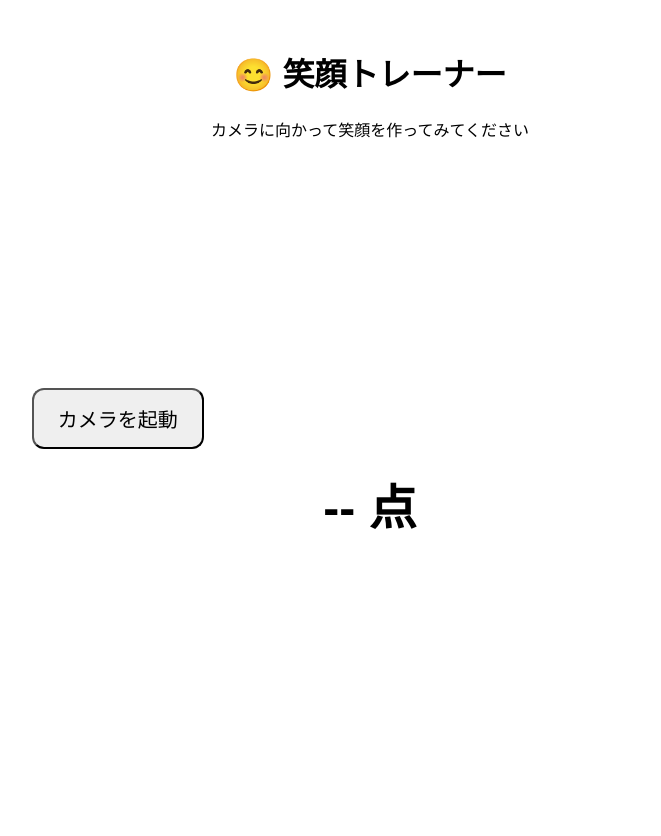
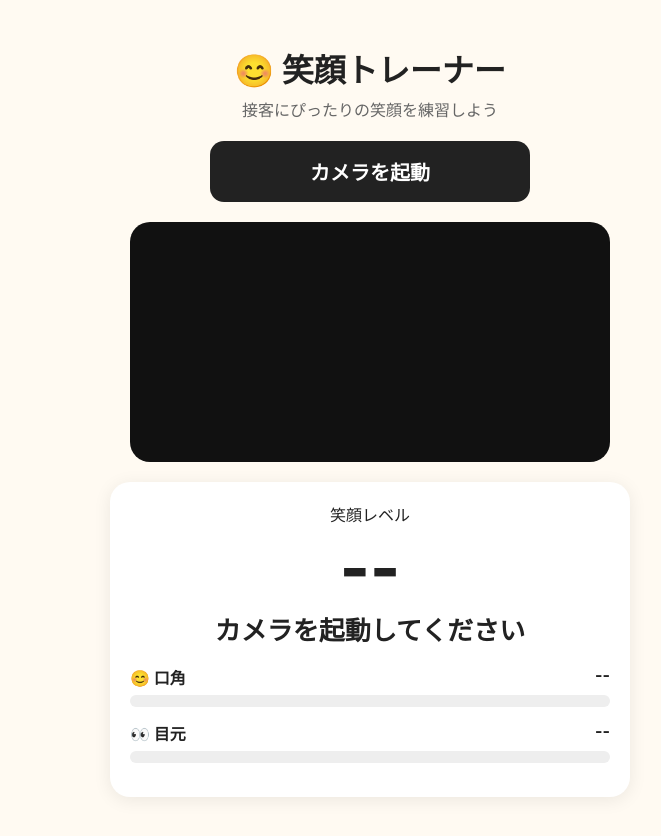
Before and after one commit to cifg1107-hue/smile-trainer-, a plain HTML site: page index.html in a window 1280 px wide. Shown: the whole page, without its empty margins (270-931 px from the left). Before the commit the page ends 800 px from the top, so only its background shows below. Drawn offline with Linux system fonts and the light colour scheme.

Commit message:
Update index.html

```diff
--- a/index.html
+++ b/index.html
@@ -1,65 +1,183 @@
 <!DOCTYPE html>
 <html lang="ja">
 <head>
-  <meta charset="UTF-8" />
-  <meta name="viewport" content="width=device-width, initial-scale=1.0" />
+  <meta charset="UTF-8">
+  <meta name="viewport" content="width=device-width, initial-scale=1.0">
   <title>笑顔トレーナー</title>
+
   <style>
+    * {
+      box-sizing: border-box;
+    }
+
     body {
-      font-family: sans-serif;
+      margin: 0;
+      padding: 24px 16px 50px;
+      font-family: -apple-system, BlinkMacSystemFont, "Hiragino Sans",
+        "Yu Gothic", sans-serif;
+      background: #fffaf2;
+      color: #222;
       text-align: center;
+    }
+
+    .container {
+      max-width: 520px;
+      margin: auto;
+    }
+
+    h1 {
+      margin-bottom: 6px;
+      font-size: 32px;
+    }
+
+    .subtitle {
+      color: #666;
+      margin-bottom: 20px;
+    }
+
+    #startButton {
+      width: 100%;
+      max-width: 320px;
+      padding: 16px;
+      border: none;
+      border-radius: 14px;
+      font-size: 20px;
+      font-weight: bold;
+      background: #222;
+      color: white;
+      cursor: pointer;
+    }
+
+    .camera-box {
+      position: relative;
+      margin: 20px auto;
+      width: 100%;
+      max-width: 480px;
+      overflow: hidden;
+      border-radius: 20px;
+      background: #111;
+    }
+
+    video {
+      display: block;
+      width: 100%;
+      transform: scaleX(-1);
+    }
+
+    .score-card {
+      background: white;
+      border-radius: 20px;
       padding: 20px;
+      margin-top: 18px;
+      box-shadow: 0 3px 18px rgba(0,0,0,0.08);
     }
-    video {
+
+    #score {
+      font-size: 64px;
+      line-height: 1;
+      font-weight: 800;
+      margin: 10px 0;
+    }
+
+    #rank {
+      font-size: 26px;
+      font-weight: bold;
+      margin-bottom: 18px;
+    }
+
+    .meter {
+      text-align: left;
+      margin: 14px 0;
+    }
+
+    .meter-row {
+      display: flex;
+      justify-content: space-between;
+      margin-bottom: 6px;
+      font-weight: bold;
+    }
+
+    .bar-bg {
       width: 100%;
-      max-width: 500px;
-      border-radius: 16px;
+      height: 12px;
+      border-radius: 10px;
+      background: #eee;
+      overflow: hidden;
+    }
+
+    .bar {
+      height: 100%;
+      width: 0%;
+      border-radius: 10px;
+      background: #333;
+      transition: width 0.15s;
+    }
+
+    #advice {
       margin-top: 20px;
+      padding: 14px;
+      background: #f5f5f5;
+      border-radius: 12px;
+      line-height: 1.6;
+      font-weight: bold;
     }
-    button {
-      font-size: 20px;
-      padding: 14px 24px;
+
+    #status {
+      margin-top: 12px;
+      color: #666;
+      font-size: 14px;
+    }
+
+    .note {
+      font-size: 12px;
+      color: #888;
       margin-top: 20px;
-      border-radius: 12px;
-    }
-    #score {
-      font-size: 48px;
-      font-weight: bold;
-      margin-top: 20px;
+      line-height: 1.5;
     }
   </style>
 </head>
+
 <body>
 
+<div class="container">
+
   <h1>😊 笑顔トレーナー</h1>
-  <p>カメラに向かって笑顔を作ってみてください</p>
+  <div class="subtitle">
+    接客にぴったりの笑顔を練習しよう
+  </div>
 
   <button id="startButton">カメラを起動</button>
 
-  <video id="video" autoplay playsinline></video>
+  <div class="camera-box">
+    <video id="video" autoplay playsinline muted></video>
+  </div>
 
-  <div id="score">-- 点</div>
+  <div class="score-card">
 
-  <script>
-    const video = document.getElementById("video");
-    const startButton = document.getElementById("startButton");
-    const score = document.getElementById("score");
+    <div>笑顔レベル</div>
 
-    startButton.addEventListener("click", async () => {
-      try {
-        const stream = await navigator.mediaDevices.getUserMedia({
-          video: { facingMode: "user" },
-          audio: false
-        });
+    <div id="score">--</div>
 
-        video.srcObject = stream;
+    <div id="rank">カメラを起動してください</div>
 
-        score.textContent = "カメラ起動OK";
-      } catch (error) {
-        score.textContent = "カメラを許可してください";
-      }
-    });
-  </script>
+    <div class="meter">
+      <div class="meter-row">
+        <span>😊 口角</span>
+        <span id="mouthValue">--</span>
+      </div>
+      <div class="bar-bg">
+        <div id="mouthBar" class="bar"></div>
+      </div>
+    </div>
 
-</body>
-</html>
+    <div class="meter">
+      <div class="meter-row">
+        <span>👀 目元</span>
+        <span id="eyeValue">--</span>
+      </div>
+      <div class="bar-bg">
+        <div id="eyeBar" class="bar"></div>
+      </div>
+    </div>
+
+    <div
```
